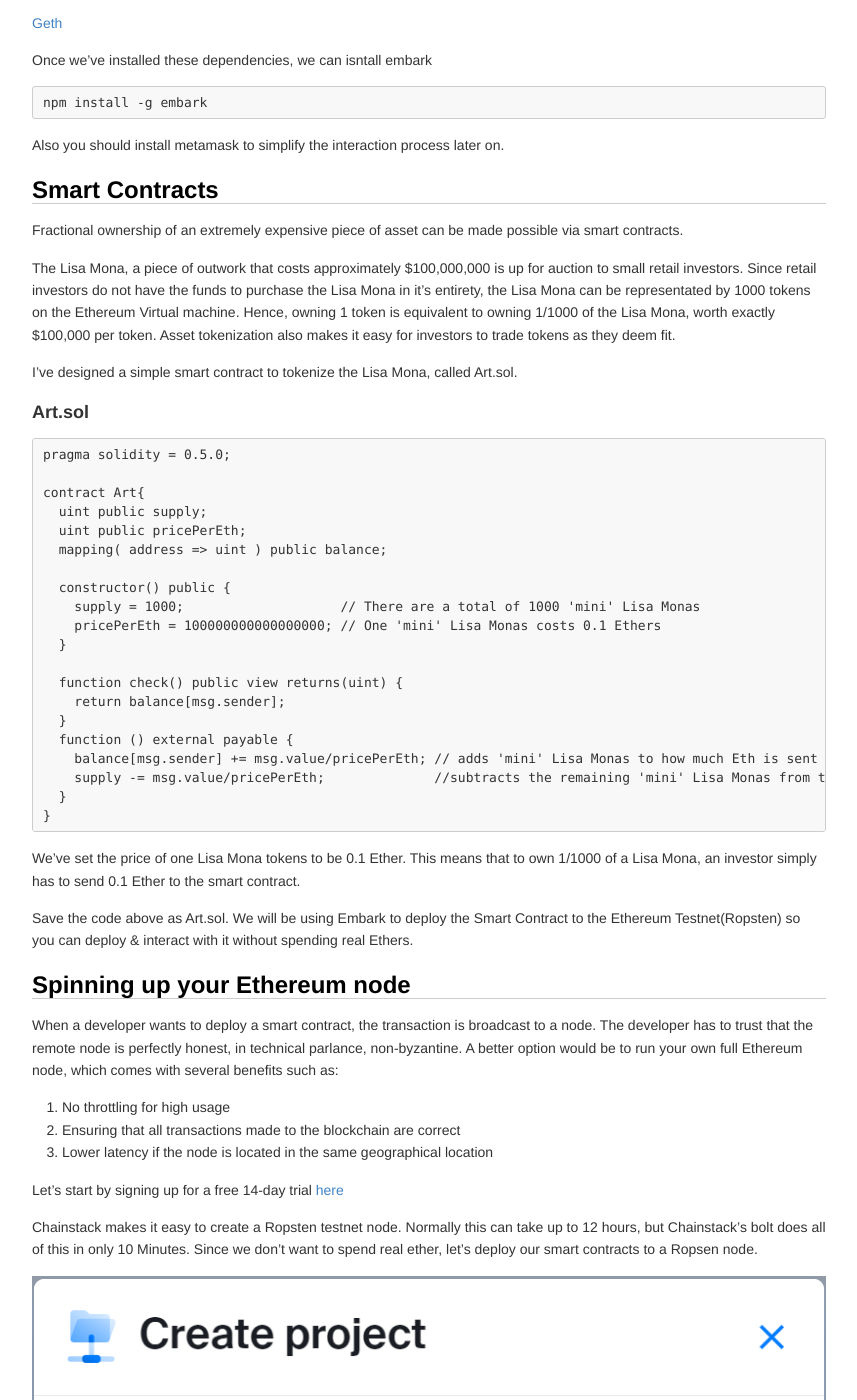
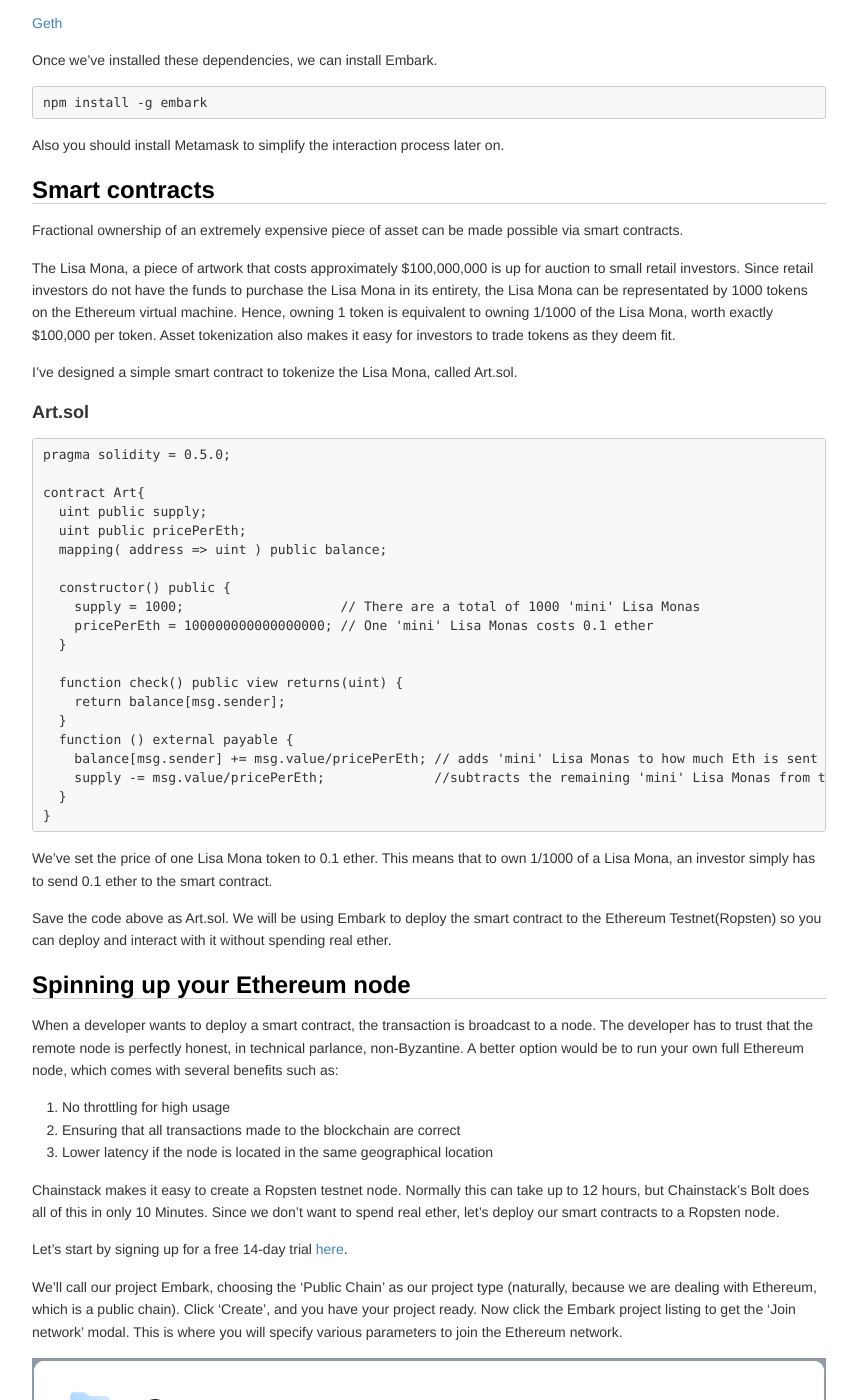
Before and after one commit to syahrul12345/challenge, a Jekyll site: the page built from _posts/2019-06-02-ropsen.markdown, in a window 1280 px wide and 1400 px high, scrolled down 297 px. Shown: the whole window, without its empty margins (211-1068 px from the left). Built offline with Jekyll 4.4.1, drawn with Linux system fonts in a browser that asks for light colours; our own code applies the rules of GitHub Pages for plain Markdown files; some of the changed text lies outside the part shown.

Commit message:
Update 2019-06-02-ropsen.markdown
Language edits

````diff
--- a/_posts/2019-06-02-ropsen.markdown
+++ b/_posts/2019-06-02-ropsen.markdown
@@ -11,20 +11,20 @@ Before starting this tutorial, you should install these dependencies:
 
 [Geth](https://github.com/ethereum/go-ethereum/wiki/Building-Ethereum)
 
-Once we've installed these dependencies, we can isntall embark
+Once we've installed these dependencies, we can install Embark.
 
 ```
 npm install -g embark
 ```
 
-Also you should install metamask to simplify the interaction process later on.
+Also you should install Metamask to simplify the interaction process later on.
 
 
-## Smart Contracts
+## Smart contracts
 
 Fractional ownership of an extremely expensive piece of asset can be made possible via smart contracts.
 
-The Lisa Mona, a piece of outwork that costs approximately $100,000,000 is up for auction to small retail investors. Since retail investors do not have the funds to purchase the Lisa Mona in it's entirety, the Lisa Mona can be representated by 1000 tokens on the Ethereum Virtual machine. Hence, owning 1 token is equivalent to owning 1/1000 of the Lisa Mona, worth exactly $100,000 per token. Asset tokenization also makes it easy for investors to trade tokens as they deem fit.
+The Lisa Mona, a piece of artwork that costs approximately $100,000,000 is up for auction to small retail investors. Since retail investors do not have the funds to purchase the Lisa Mona in its entirety, the Lisa Mona can be representated by 1000 tokens on the Ethereum virtual machine. Hence, owning 1 token is equivalent to owning 1/1000 of the Lisa Mona, worth exactly $100,000 per token. Asset tokenization also makes it easy for investors to trade tokens as they deem fit.
 
 I've designed a simple smart contract to tokenize the Lisa Mona, called Art.sol.
 
@@ -40,7 +40,7 @@ contract Art{
 
   constructor() public {
     supply = 1000;                    // There are a total of 1000 'mini' Lisa Monas
-    pricePerEth = 100000000000000000; // One 'mini' Lisa Monas costs 0.1 Ethers
+    pricePerEth = 100000000000000000; // One 'mini' Lisa Monas costs 0.1 ether
   }
 
   function check() public view returns(uint) {
@@ -53,56 +53,54 @@ contract Art{
 }
 ```
 
-We've set the price of one Lisa Mona tokens to be 0.1 Ether. This means that to own 1/1000 of a Lisa Mona, an investor simply has to send 0.1 Ether to the smart contract.
+We've set the price of one Lisa Mona token to 0.1 ether. This means that to own 1/1000 of a Lisa Mona, an investor simply has to send 0.1 ether to the smart contract.
 
-Save the code above as Art.sol. We will be using Embark to deploy the Smart Contract to the Ethereum Testnet(Ropsten) so you can deploy & interact with it without spending real Ethers.
+Save the code above as Art.sol. We will be using Embark to deploy the smart contract to the Ethereum Testnet(Ropsten) so you can deploy and interact with it without spending real ether.
 
 ## Spinning up your Ethereum node
 
-When a developer wants to deploy a smart contract, the transaction is broadcast to a node. The developer has to trust that the remote node is perfectly honest, in technical parlance, non-byzantine. A better option would be to run your own full Ethereum node, which comes with several benefits such as:
+When a developer wants to deploy a smart contract, the transaction is broadcast to a node. The developer has to trust that the remote node is perfectly honest, in technical parlance, non-Byzantine. A better option would be to run your own full Ethereum node, which comes with several benefits such as:
 
 1. No throttling for high usage
 2. Ensuring that all transactions made to the blockchain are correct
 3. Lower latency if the node is located in the same geographical location
 
-Let's start by signing up for a free 14-day trial [here](https://console.chainstack.com)
+Chainstack makes it easy to create a Ropsten testnet node. Normally this can take up to 12 hours, but Chainstack's Bolt does all of this in only 10 Minutes. Since we don't want to spend real ether, let's deploy our smart contracts to a Ropsten node.
 
+Let's start by signing up for a free 14-day trial [here](https://console.chainstack.com).
 
-Chainstack makes it easy to create a Ropsten testnet node. Normally this can take up to 12 hours, but Chainstack's bolt does all of this in only 10 Minutes. Since we don't want to spend real ether, let's deploy our smart contracts to a Ropsen node.
+We’ll call our project Embark, choosing the ‘Public Chain’ as our project type (naturally, because we are dealing with Ethereum, which is a public chain). Click ‘Create’, and you have your project ready. Now click the Embark project listing to get the ‘Join network’ modal. This is where you will specify various parameters to join the Ethereum network.
 
 ![alt-text](https://syahrul12345.github.io/challenge/assets/images/1.PNG)
 
-We’ll call our project Embark, choosing the ‘Public Chain’ as our project type (naturally, because we are dealing with Ethereum, which is a public chain). Click ‘Create’, and you have your project ready. Now click the Embark project listing to get the ‘Join network’ modal. This is where you will specify various parameters to join the Ethereum network.
+Hit ‘Next‘ to configure our personal Ethereum node. Let's choose a shared node since that will be enough for this tutorial.
 
 ![alt-text](https://syahrul12345.github.io/challenge/assets/images/ropsten1.png)
 
-Hit ‘Next to configure our personal Ethereum node. Let's choose a shared node since that will be enough for this tutorial.
+At the summary page, hit ‘Join network’, and wait to see Chainstack’s DevOps for blockchain weave its magic!
 
 ![alt-text](https://syahrul12345.github.io/challenge/assets/images/3.PNG)
 
-At the summary page, hit ‘Join network’, and wait to see Chainstack’s DevOps for blockchain weave its magic !
+Nodes participating in a blockchain hold a local copy of the blockchain in storage. In the case of Ethereum, close to 200GB of data synchronization will take place in the background so that you can become part of the Ethereum network with your own fully synced node. This might take a few minutes, but not hours or days as is common if you were to do it manually. When the node status changes to Running, you know you have arrived on Ethereum Mainnet without breaking a sweat.
 
 ![alt-text](https://syahrul12345.github.io/challenge/assets/images/ropsten.png)
 
-Nodes participating in a blockchain hold a local copy of the blockchain in storage. In the case of Ethereum, close to 200GB of data synchronization will take place in the background so that you can become part of the Ethereum network with your own fully synced node. This might take a few minutes, but not hours or days as is common if you were to do it manually. When the node status changes to Running, you know you have arrived on Ethereum Mainnet without breaking a sweat.
+## Smart contract deployment
 
-
-## Smart Contract Deployment
-
-On our local machine, let's create a new embark project
+On our local machine, let's create a new Embark project:
 
 ```
 embark new Art
 cd Art
 ```
 
-Now, lets copy the Smart Contract that we created earlier into the ```contracts``` folder.
+Now let's copy the smart contract that we created earlier into the ```contracts``` folder.
 
 ```
 cp \path\to\art.sol .\contracts
 ```
 
-We're ready to deploy our contract. Buit how do we get Embark to connect to our chainstack that we just created? To do so, let's create a wallet that will deploy the contract to the network.
+We're ready to deploy our contract. But how do we get Embark to connect to the Chainstack node that we just created? To do so, let's create a wallet that will deploy the contract to the network.
 
 
 ```
@@ -172,7 +170,7 @@ We're all set. To deploy the contract run the code below in the root of the dire
 embark run chainstack
 ```
 
-The ```chainstack``` argument after ```run``` tells embark to use the ```chainstack``` config in contract.js.
+The ```chainstack``` argument after ```run``` tells Embark to use the ```chainstack``` config in contract.js.
 
 Your terminal should display something like this:
 
@@ -190,23 +188,23 @@ Enter this into the browser of your choice:
 http://localhost:55555/explorer/contracts/Art
 ```
 
-You'll be prompted for the login token. Simply go to your terminal an type ```token```. This immediately generates and copies the token to your clipboard. Go back to your browser and you can now log in.
+You'll be prompted for the login token. Go to your terminal and type ```token```. This immediately generates and copies the token to your clipboard. Go back to your browser, and you can now log in.
 
-You'll now be at the contract page of the Smart Contract which you just deployed. Feel free to click on any of the functions and experiment.
+You'll now be at the contract page of the smart contract you just deployed. Feel free to click on any of the functions and experiment.
 
 ![alt-text](https://syahrul12345.github.io/challenge/assets/images/function.png)
 
-### Sending some Ethers to the smart contract
+### Sending some ethers to the smart contract
 
-Let's use the same Ethereum account which deployed Art.sol to send some Ethers and get 'mini' Lisa Monas in return.
+Let's use the same Ethereum account which deployed Art.sol to send some ethers and get 'mini' Lisa Monas in return.
 
-First let's check how many 'mini' Lisa Monas that we own. Just execute the check() function in Embark's cockpit. Not suprisingly, it returns the value of 0.
+First let's check how many 'mini' Lisa Monas we own. Execute the check() function in Embark's cockpit. Not suprisingly, it returns the value of 0.
 ```
 check() //returns 0
 supply() //returns 1000
 ```
 
-Now copy the address of the Smart Contract and send some Ethers to this address. Let's start by sending 0.1 Ether.
+Now copy the address of the smart contract and send some ethers to this address. Let's start by sending 0.1 ether.
 
 ![alt-text](https://syahrul12345.github.io/challenge/assets/images/deployment.gif)
 
````
Also changed, not shown: other parts of _posts/2019-06-02-ropsen.markdown (+11 -10 lines).
